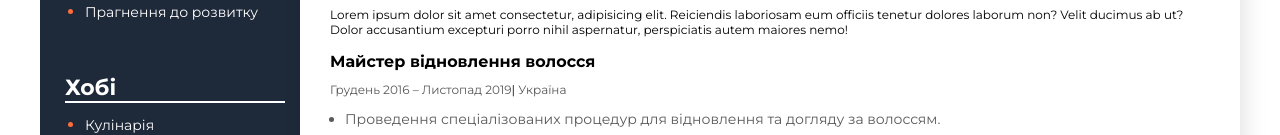
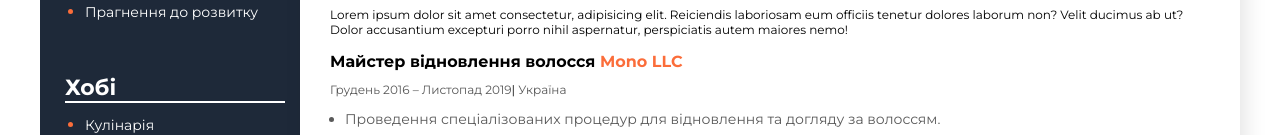
Before and after one commit to hruden/m, a plain HTML site: page index.html in a window 1280 px wide. Shown: the part 1033-1168 px from the top of the page. Drawn offline with Linux system fonts and the light colour scheme.

Commit message:
fix index

```diff
--- a/index.html
+++ b/index.html
@@ -167,7 +167,7 @@
           <div>
             <h3 class="work-position">
               Майстер відновлення волосся
-              <!-- <span class="organization">Mono LLC</span> -->
+              <span class="organization">Mono LLC</span>
             </h3>
             <p class="period">
               Грудень 2016 – Листопад 2019<span class="line">|</span> Україна
```
